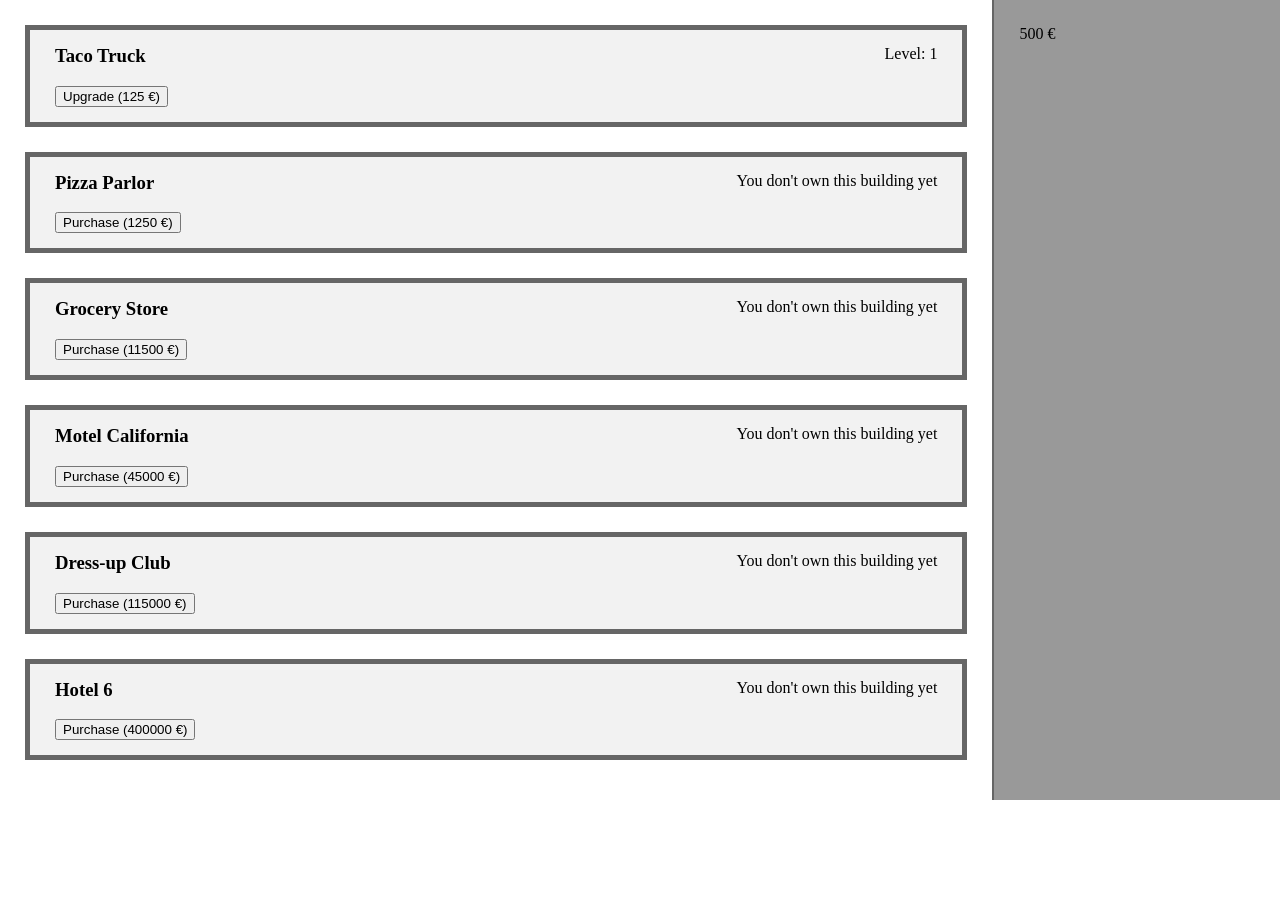
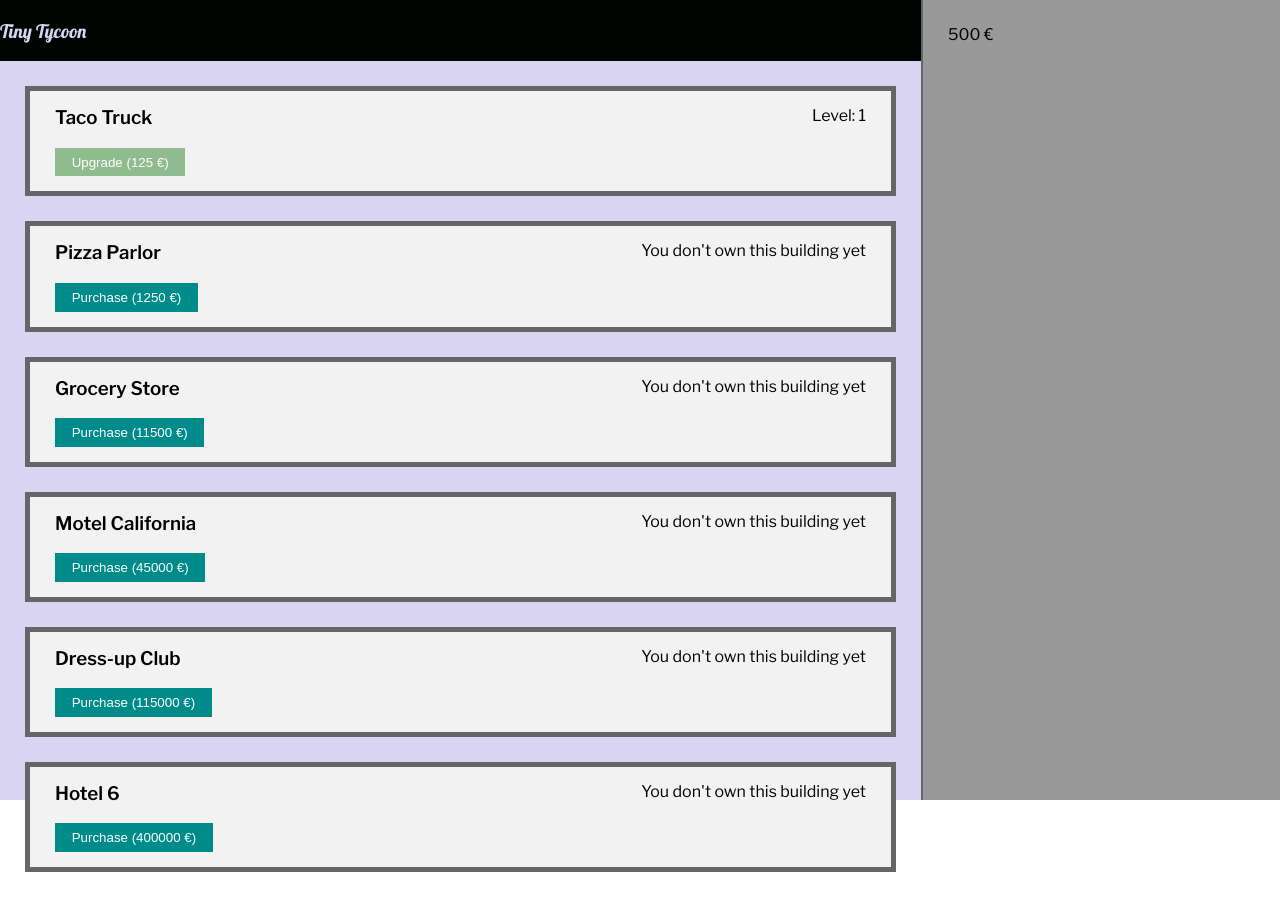
Before and after one commit to Pepelius/tiny-tycoon, a plain HTML site: page index.html in a window 1280 px wide. Before the commit the page ends 800 px from the top, so only its background shows below. Drawn offline with nearby package versions, Linux system fonts and the light colour scheme.

Commit message:
Styling the UI

```diff
--- a/css/layout/base.css
+++ b/css/layout/base.css
@@ -1,11 +1,25 @@
+/* Fonts */
+@import url('https://fonts.googleapis.com/css2?family=Libre+Franklin:wght@200;400;600&family=Lobster&display=swap');
+
 /* Component imports */
 @import "../components/building.css";
+
+/* Variables */
+:root {
+    --color-black: #000501;
+    --color-shamrock: #73AB84;
+    --color-lightgreen: #99D19C;
+    --color-lavender: #D8D4F2;
+    --color-shadows: #C4B2BC;
+}
 
 /* Base CSS styling */
 html {
     height: 100vh;
 }
 body {
+    font-family: 'Libre Franklin', sans-serif;
+    font-weight: 400;
     height: 100%;
     margin: 0;
 }
@@ -15,11 +29,29 @@ main#game {
     height: 100%;
 }
 
+/* Main container */
+#main {
+    display: flex;
+    flex-direction: column;
+    background-color: var(--color-lavender);
+    width: 75%;
+}
+
+/* Top Banner with Logo */
+#top-banner {
+    background-color: var(--color-black);
+    color: #fff;
+}
+#logo {
+    font-family: 'Lobster', cursive;
+    font-weight: 400;
+    color: var(--color-lavender);
+}
+
 /* List of buildings */
 #buildings {
     display: flex;
     flex-direction: column;
-    width: 80%;
     padding: 25px;
 }
 
@@ -27,8 +59,22 @@ main#game {
 aside#player {
     display: flex;
     flex-direction: column;
-    width: 20%;
+    width: 25%;
     background-color: #999;
     padding: 25px;
     border-left: 2px solid #666;
 }
+
+/* Buttons */
+button {
+    background-color: #666;
+    padding: .5em 1.25em;
+    color: #fff;
+    border: 0;
+}
+button.purchase {
+    background-color: darkcyan;
+}
+button.upgrade {
+    background-color: darkseagreen;
+}
--- a/index.html
+++ b/index.html
@@ -9,10 +9,13 @@
 </head>
 <body>
     <main id="game">
-        <section id="buildings"></section>
-        <aside id="player">
-            <h1>Tiny Tycoon</h1>
-        </aside>
+        <section id="main">
+            <section id="top-banner">
+                <h1 id="logo">Tiny Tycoon</h1>
+            </section>
+            <section id="buildings"></section>
+        </section>
+        <aside id="player"></aside>
     </main>
 
 <!-- Including base.js -->
```
